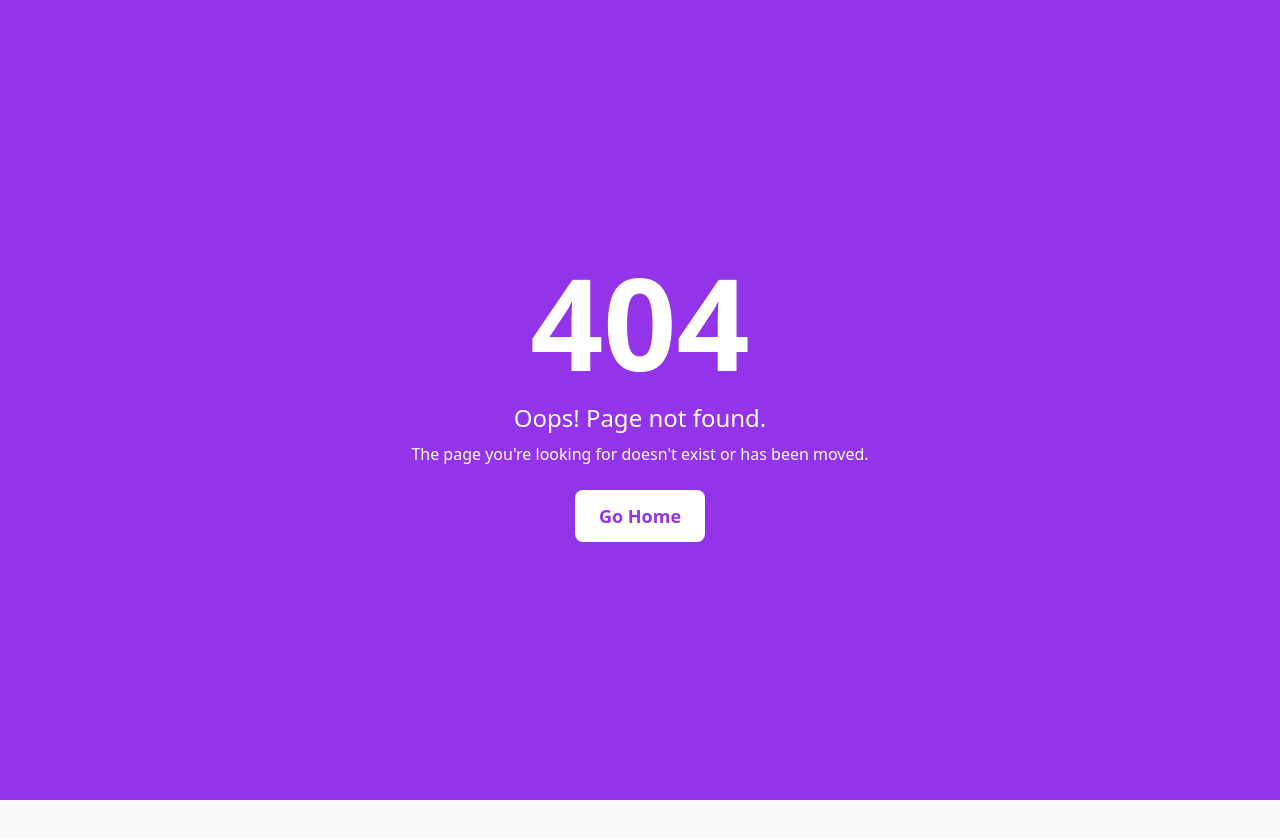
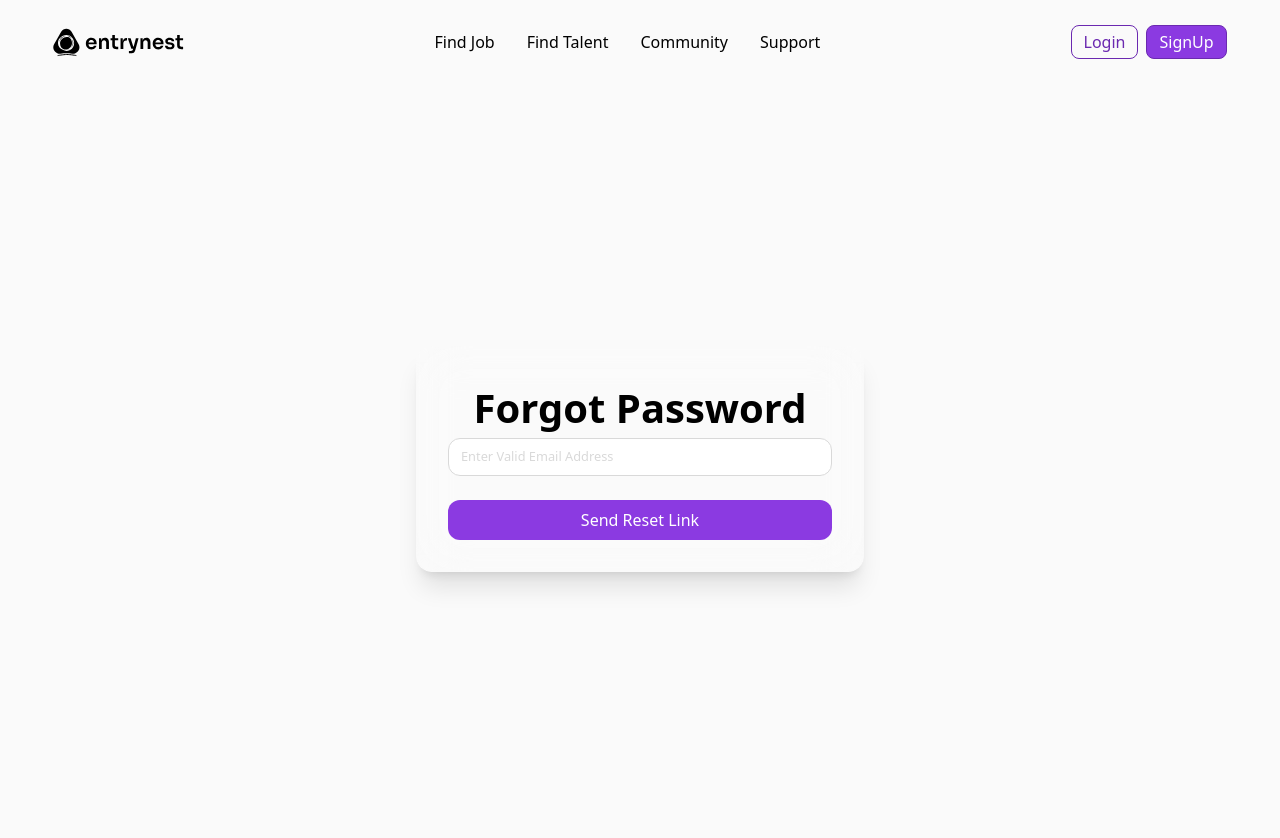
Before and after one commit to nyator/entrynest, a React (Vite) app in the folder client/: page /forgot-password in a window 1280 px wide. Before the commit this address had no page. Shown: the top 838 px of the page. Before the commit the page ends 800 px from the top, so only its background shows below. Built offline with nearby package versions, Linux system fonts and the light colour scheme.

Commit message:
Refactor loading state management by replacing LoadingBar with LoadingToast, add ForgotPasswordPage component, and update routing in Layout

```diff
--- a/client/src/Layout.jsx
+++ b/client/src/Layout.jsx
@@ -15,7 +15,8 @@ const Layout = () => {
         <Outlet />
         {location.pathname !== "/login" &&
           location.pathname !== "/signup" &&
-          location.pathname !== "/verify-email" && <Footer />}
+          location.pathname !== "/verify-email" &&
+          location.pathname !== "/forgot-password" && <Footer />}
       </main>
     </>
   );
--- a/client/src/components/LoadingBar.jsx
+++ b/client/src/components/LoadingToast.jsx
@@ -2,7 +2,7 @@ import React from "react";
 import { ToastContainer, toast } from "react-toastify";
 import "react-toastify/dist/ReactToastify.css";
 
-const LoadingBar = () => {
+const LoadingToast = () => {
   React.useEffect(() => {
     const id = toast.loading("Loading...");
     return () => toast.dismiss(id);
@@ -11,4 +11,4 @@ const LoadingBar = () => {
   return <ToastContainer />;
 };
 
-export default LoadingBar;
+export default LoadingToast;
--- a/client/src/components/employerform.jsx
+++ b/client/src/components/employerform.jsx
@@ -5,7 +5,7 @@ import { FcGoogle } from "react-icons/fc";
 import { Link, useNavigate } from "react-router-dom";
 import axios from "axios";
 import { toast } from "react-toastify";
-import LoadingBar from "../components/LoadingBar"; // Import the LoadingBar component
+import LoadingBar from "./LoadingToast"; // Import the LoadingBar component
 
 async function signup(firstname, lastname, email, password, role) {
   try {
--- a/client/src/components/jobseekerform.jsx
+++ b/client/src/components/jobseekerform.jsx
@@ -5,7 +5,7 @@ import { FcGoogle } from "react-icons/fc";
 import { Link, useNavigate } from "react-router-dom";
 import axios from "axios";
 import { toast } from "react-toastify";
-import LoadingBar from "../components/LoadingBar"; // Import the LoadingBar component
+import LoadingBar from "./LoadingToast"; // Import the LoadingBar component
 
 async function signup(firstname, lastname, email, password, role) {
   try {
--- /dev/null
+++ b/client/src/pages/ForgotPasswordPage.jsx
@@ -0,0 +1,63 @@
+import React, { useRef } from "react";
+import axios from "axios";
+import { toast } from "react-toastify";
+import InputField from "../elements/inputField";
+import "react-toastify/dist/ReactToastify.css"; // Import the toastify CSS
+
+const ForgotPasswordPage = () => {
+  const emailRef = useRef(null);
+
+  const handleForgotPassword = async (e) => {
+    e.preventDefault();
+
+    const email = emailRef.current.value;
+
+    try {
+      await axios.post("http://localhost:3000/api/auth/forgot-password", {
+        email,
+      });
+      toast.success("Password reset link sent to your email.");
+    } catch (error) {
+      if (error.response?.status === 400 && error.response?.data?.message === "User not found") {
+        toast.error("No user found with this email address.");
+      } else {
+        toast.error(
+          error.response?.data?.message || "Failed to send password reset link."
+        );
+      }
+    }
+  };
+
+  return (
+    <div className="flex justify-center items-center h-screen overflow-hidden">
+      <div className="max-w-md w-full bg-gray-800 bg-opacity-50 rounded-2xl shadow-xl overflow-hidden mx-auto">
+        <div className="bg-gray-800 bg-opacity-50 backdrop-filter backdrop-blur-xl rounded-2xl shadow-2xl p-8 w-full max-w-md h-4/5">
+          <div className="flex flex-col w-full h-full justify-center items-center">
+            <h1 className="font-bold text-clampHeadSm">Forgot Password</h1>
+            <form
+              onSubmit={handleForgotPassword}
+              className="space-y-4 md:space-y-6 w-full"
+            >
+              <div className="flex flex-col">
+                <InputField
+                  placeholder="Enter Valid Email Address"
+                  ref={emailRef}
+                />
+              </div>
+              <div>
+                <button
+                  type="submit"
+                  className="w-full bg-primary text-white font-medium py-2 rounded-xl"
+                >
+                  Send Reset Link
+                </button>
+              </div>
+            </form>
+          </div>
+        </div>
+      </div>
+    </div>
+  );
+};
+
+export default ForgotPasswordPage;
--- a/client/src/pages/LoginPage.jsx
+++ b/client/src/pages/LoginPage.jsx
@@ -6,7 +6,7 @@ import { toast } from "react-toastify";
 import { fr } from "../constants/assests";
 import InputField from "../elements/inputField";
 import { FcGoogle } from "react-icons/fc";
-import LoadingBar from "../components/LoadingBar"; // Import the LoadingBar component
+import LoadingBar from "../components/LoadingToast"; // Import the LoadingBar component
 
 function LoginPage() {
   const emailRef = useRef(null);
--- a/client/src/pages/SignupJobSeeker.jsx
+++ b/client/src/pages/SignupJobSeeker.jsx
@@ -3,7 +3,7 @@ import InputField from "../elements/inputField";
 import Button from "../elements/button";
 import { useAuthStore } from "../store/authStore";
 import { toast } from "react-toastify";
-import LoadingBar from "../components/LoadingBar"; // Import the LoadingBar component
+import LoadingBar from "../components/LoadingToast"; // Import the LoadingBar component
 
 function SignupJobSeeker() {
   const { signup } = useAuthStore();
```
Also changed, not shown: client/src/main.jsx (+8 -7 lines).
